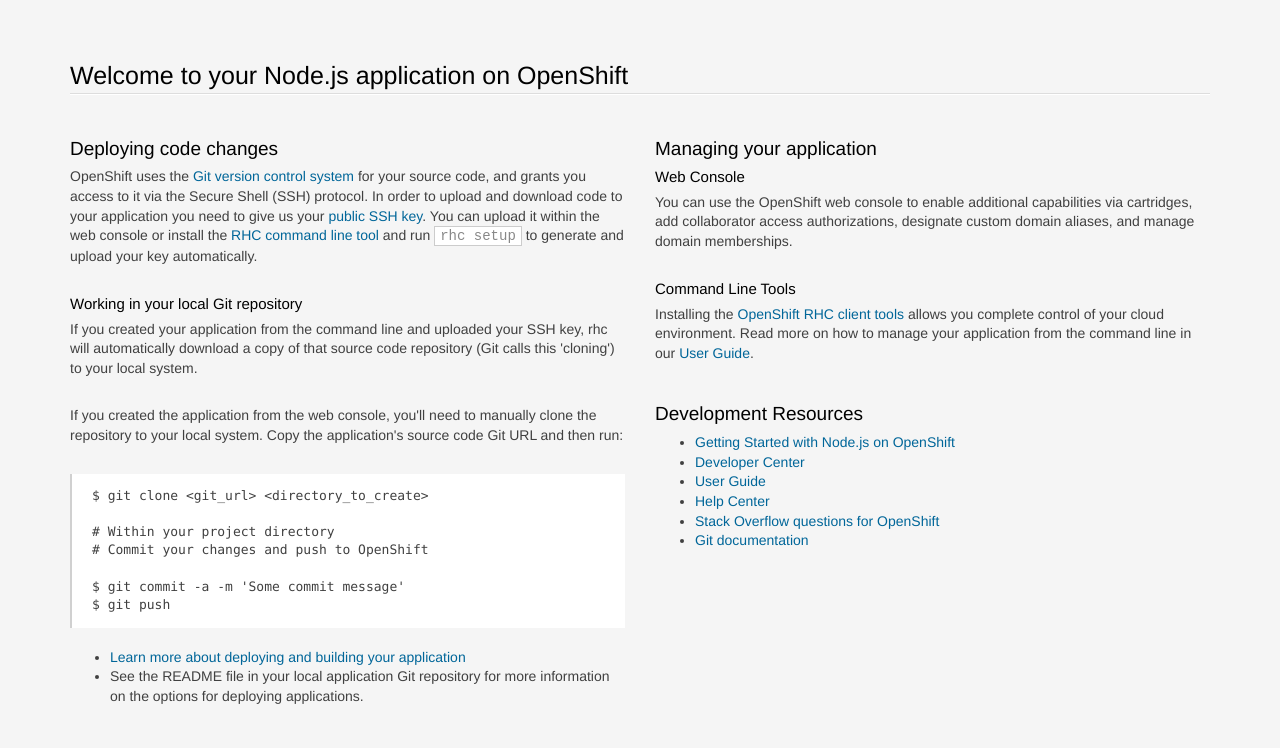
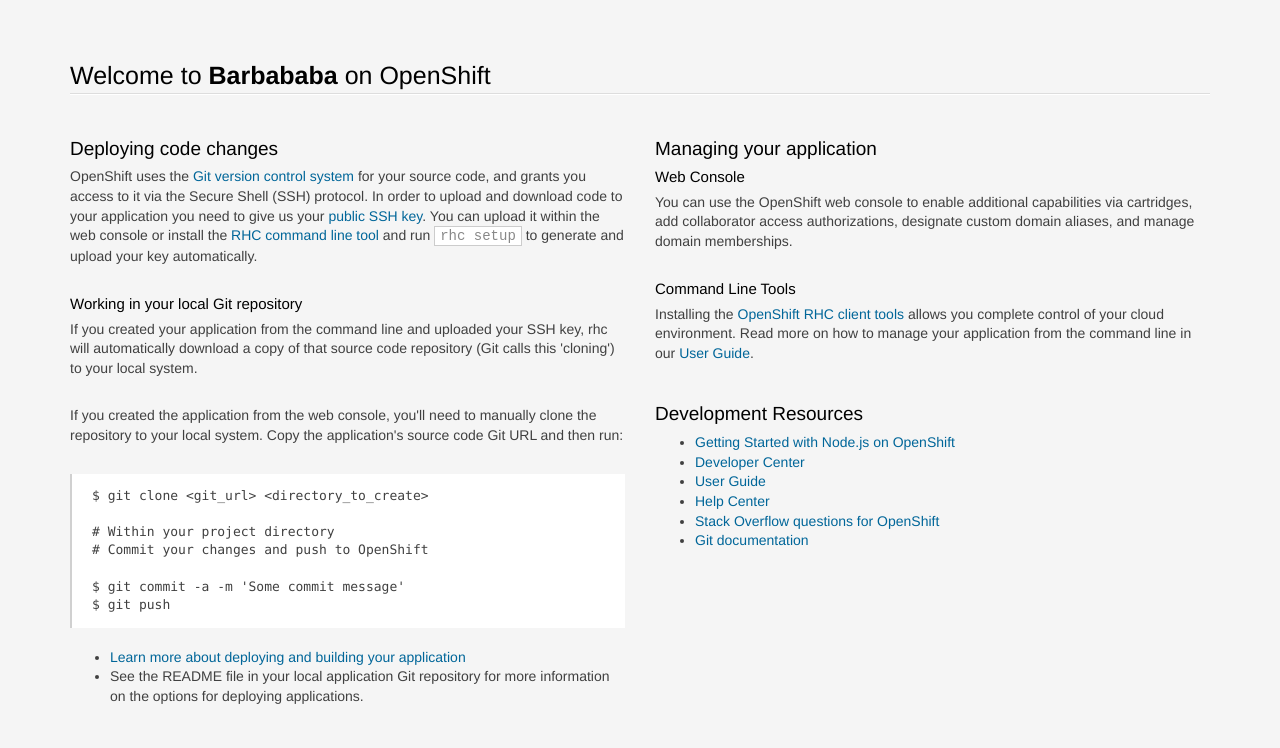
Before and after one commit to kaeki/cheaperest, a website: page index.html in a window 1280 px wide. Shown: the top 748 px of the page. Drawn offline with Linux system fonts and the light colour scheme.

Commit message:
Added Barbababa to index.html

```diff
--- a/index.html
+++ b/index.html
@@ -207,7 +207,7 @@
 <body>
 <section class='container'>
           <hgroup>
-            <h1>Welcome to your Node.js application on OpenShift</h1>
+            <h1>Welcome to <strong>Barbababa</strong> on OpenShift</h1>
           </hgroup>
 
 
```
